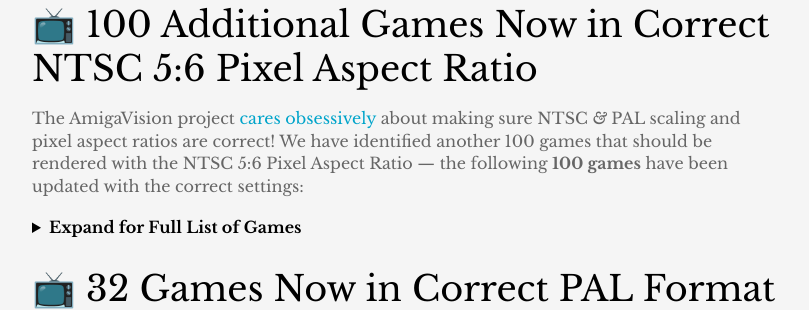
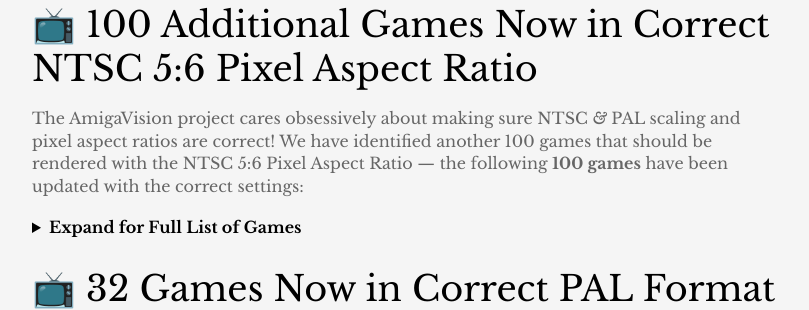
Before and after one commit to amigavision/amigavision.github.io, a Jekyll site: the page built from _posts/2024-10-10-2024.10.10.md, in a window 1280 px wide and 900 px high, scrolled down 1690 px. Shown: the part 152-462 px from the top of the window, without its empty margins (233-1042 px from the left). Built offline with Jekyll 4.4.1, drawn with Linux system fonts in a browser that asks for light colours.

Commit message:
Unnecessary link

```diff
--- a/_posts/2024-10-10-2024.10.10.md
+++ b/_posts/2024-10-10-2024.10.10.md
@@ -47,7 +47,7 @@
 
 ## 📺 100 Additional Games Now in Correct NTSC 5:6 Pixel Aspect Ratio
 
-The AmigaVision project [cares obsessively] about making sure NTSC *&* PAL scaling and pixel aspect ratios are correct! We have identified another 100 games that should be rendered with the NTSC 5:6 Pixel Aspect Ratio — the following **100 games** have been updated with the correct settings:
+The AmigaVision project cares obsessively about making sure NTSC *&* PAL scaling and pixel aspect ratios are correct! We have identified another 100 games that should be rendered with the NTSC 5:6 Pixel Aspect Ratio — the following **100 games** have been updated with the correct settings:
 
 <details>
 <summary><b>Expand for Full List of Games</b></summary>
```
Also changed, not shown: other parts of _posts/2024-10-10-2024.10.10.md (+0 -1 lines).
